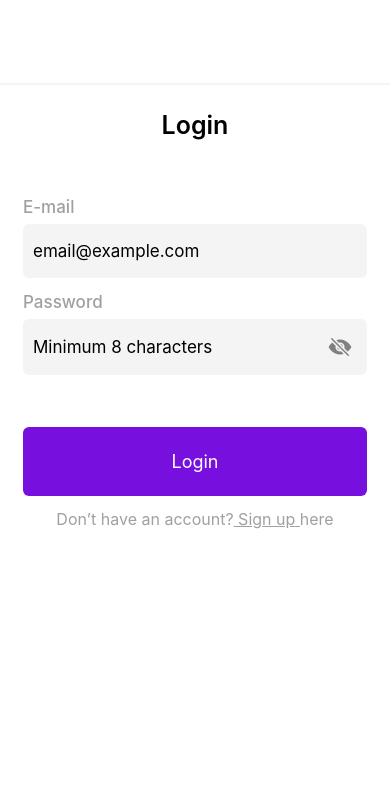
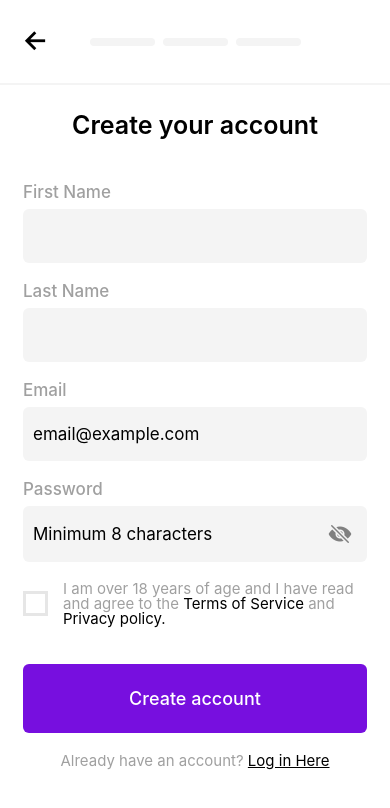
Before and after one commit to Victor5g/Crowdform---Investments, a React Native app: screen / in a window 390 px wide. Shown: the top 808 px of the page. Built offline with nearby package versions, Linux system fonts and the light colour scheme.

Commit message:
Feat: Add Screen Sing In

```diff
--- a/src/components/button/style.ts
+++ b/src/components/button/style.ts
@@ -16,7 +16,7 @@ const style = StyleSheet.create({
     fontSize: 18,
     fontStyle: "normal",
     lineHeight: 26,
-    fontWeight: "400",
+    fontWeight: "500",
   },
 });
 
--- /dev/null
+++ b/src/components/checkBox/index.tsx
@@ -0,0 +1,27 @@
+import { useState } from "react";
+import { TouchableOpacity } from "react-native";
+
+import { PropsCheckBox } from "./type";
+
+import style from "./style";
+
+const CheckBox = (props: PropsCheckBox) => {
+  const [selected, setSelected] = useState(false);
+
+  const selectOption = () => {
+    setSelected(!selected);
+    if (props.changeState) {
+      props.changeState(!selected);
+    }
+  };
+
+  return (
+    <TouchableOpacity
+      {...props}
+      onPress={selectOption}
+      style={[style.checkBox, selected ? style.selected : style.unSelected]}
+    />
+  );
+};
+
+export default CheckBox;
--- /dev/null
+++ b/src/components/checkBox/style.ts
@@ -0,0 +1,20 @@
+import { StyleSheet } from "react-native";
+
+const style = StyleSheet.create({
+  checkBox: {
+    width: 25,
+    height: 25,
+    borderWidth: 3,
+    borderColor: "#E6E6E6",
+  },
+
+  selected: {
+    backgroundColor: "#770FDF",
+  },
+
+  unSelected: {
+    backgroundColor: "#FFFF",
+  },
+});
+
+export default style;
--- /dev/null
+++ b/src/components/checkBox/type.ts
@@ -0,0 +1,5 @@
+import { TouchableOpacityProps } from "react-native";
+
+export interface PropsCheckBox extends TouchableOpacityProps {
+  changeState?: (value: boolean) => void;
+}
--- a/src/main.tsx
+++ b/src/main.tsx
@@ -1,7 +1,8 @@
 import Login from "./pages/login";
+import SingUp from "./pages/signUp";
 
 const Main = () => {
-  return <Login />;
+  return <SingUp />;
 };
 
 export default Main;
--- /dev/null
+++ b/src/pages/signUp/index.tsx
@@ -0,0 +1,103 @@
+import {
+  SafeAreaView,
+  Text,
+  View,
+  TouchableOpacity,
+  ScrollView,
+} from "react-native";
+
+import { Ionicons } from "@expo/vector-icons";
+
+import Header from "../../components/header";
+import Input from "../../components/input";
+import CheckBox from "../../components/checkBox";
+import Button from "../../components/button";
+
+import style from "./style";
+
+const SingUp = () => {
+  return (
+    <SafeAreaView style={style.container}>
+      <Header>
+        <View style={style.contentHeader}>
+          <TouchableOpacity
+            style={style.buttonBack}
+            onPress={() => {
+              console.log("Send -> Screen Sing In");
+            }}
+          >
+            <Ionicons name="arrow-back" size={30} color="black" />
+          </TouchableOpacity>
+          <View style={style.contentIllustration}>
+            <View style={style.element} />
+            <View style={style.element} />
+            <View style={style.element} />
+          </View>
+        </View>
+      </Header>
+      <ScrollView
+        contentContainerStyle={{ paddingBottom: 60 }}
+        style={style.scroll}
+      >
+        <View style={style.contenTitle}>
+          <Text style={style.title}>Create your account</Text>
+        </View>
+
+        <View style={style.form}>
+          <View style={style.contentInput}>
+            <Text style={style.label}>First Name</Text>
+            <Input inputype={"text"} placeholder=" " />
+          </View>
+
+          <View style={style.contentInput}>
+            <Text style={style.label}>Last Name</Text>
+            <Input inputype={"text"} placeholder=" " />
+          </View>
+
+          <View style={style.contentInput}>
+            <Text style={style.label}>Email</Text>
+            <Input inputype={"text"} placeholder="email@example.com" />
+          </View>
+
+          <View style={style.contentInput}>
+            <Text style={style.label}>Password</Text>
+            <Input inputype={"password"} placeholder="Minimum 8 characters" />
+          </View>
+        </View>
+        <View style={style.contentCheckBox}>
+          <CheckBox
+            changeState={(value) => {
+              console.log("selected: ", value);
+            }}
+          />
+          <Text style={style.terms}>
+            I am over 18 years of age and I have read and agree to the{" "}
+            <Text style={style.bold}>Terms of Service</Text> and{" "}
+            <Text style={style.bold}>Privacy policy.</Text>
+          </Text>
+        </View>
+        <View style={style.contentButton}>
+          <Button
+            title={"Create account"}
+            onPress={() => {
+              console.log("Create Account");
+            }}
+          />
+        </View>
+        <Text style={style.loginHere}>
+          Already have an account?{" "}
+          <Text
+            style={[style.bold, style.underline]}
+            onPress={() => {
+              console.log("Send -> Screen Sing In");
+            }}
+          >
+            Log in Here
+          </Text>
+        </Text>
+      </ScrollView>
+    </SafeAreaView>
+  );
+};
+
+export default SingUp;
--- /dev/null
+++ b/src/pages/signUp/style.ts
@@ -0,0 +1,126 @@
+import { StyleSheet, StatusBar } from "react-native";
+
+const style = StyleSheet.create({
+  container: {
+    flex: 1,
+    paddingTop: StatusBar.currentHeight ?? 0,
+    backgroundColor: "#FFFFFF",
+    alignItems: "center",
+  },
+
+  buttonBack: {
+    position: "absolute",
+    alignItems: "center",
+    justifyContent: "center",
+    width: 40,
+    height: 40,
+  },
+
+  contentHeader: {
+    width: "100%",
+    flexDirection: "row",
+    alignItems: "center",
+  },
+
+  contentIllustration: {
+    flex: 1,
+    justifyContent: "center",
+    alignItems: "center",
+    gap: 8,
+    flexDirection: "row",
+  },
+
+  element: {
+    borderColor: "#F4F4F4",
+    width: 65,
+    borderRadius: 100,
+    borderWidth: 4.5,
+  },
+
+  title: {
+    fontStyle: "normal",
+    fontWeight: "600",
+    fontSize: 25,
+    lineHeight: 23,
+    color: "#000000",
+    marginTop: 29,
+  },
+
+  scroll: {
+    width: "100%",
+    paddingBottom: 40,
+  },
+
+  contenTitle: {
+    width: "100%",
+    justifyContent: "center",
+    alignItems: "center",
+  },
+
+  form: {
+    width: "100%",
+    marginTop: 45,
+    paddingHorizontal: 23,
+    flexDirection: "column",
+    justifyContent: "flex-start",
+    gap: 18,
+  },
+
+  contentInput: {
+    width: "auto",
+    height: "auto",
+    flexDirection: "column",
+    justifyContent: "flex-start",
+  },
+
+  label: {
+    fontSize: 17,
+    fontStyle: "normal",
+    fontWeight: "500",
+    color: "#A0A0A0",
+    paddingBottom: 7,
+  },
+
+  contentCheckBox: {
+    width: "100%",
+    flexDirection: "row",
+    marginTop: 19,
+    alignItems: "center",
+    paddingHorizontal: 23,
+    gap: 15,
+  },
+
+  terms: {
+    flex: 1,
+    fontStyle: "normal",
+    fontWeight: "400",
+    lineHeight: 15,
+    fontSize: 15,
+    color: "#A0A0A0",
+  },
+
+  bold: {
+    color: "#000000",
+  },
+
+  contentButton: {
+    width: "100%",
+    paddingHorizontal: 23,
+  },
+
+  loginHere: {
+    textAlign: "center",
+    color: "#A0A0A0",
+    fontSize: 15,
+    fontStyle: "normal",
+    fontWeight: "400",
+    lineHeight: 15,
+    marginTop: 20,
+  },
+
+  underline: {
+    textDecorationLine: "underline",
+  },
+});
+
+export default style;
```
